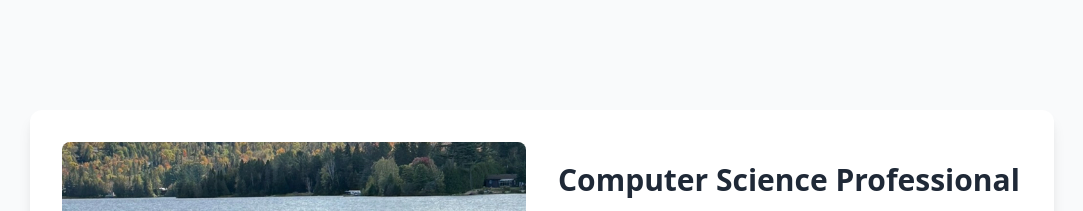
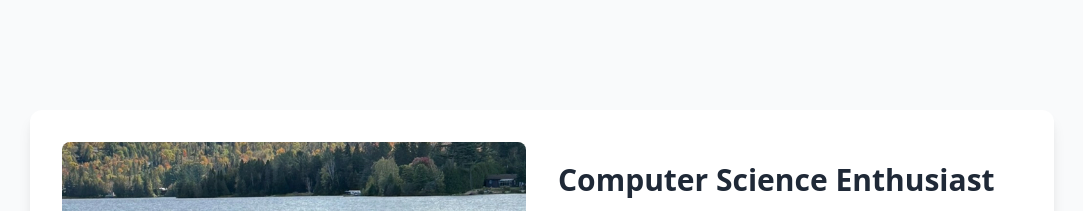
Before and after one commit to achneerov/achneerov.com, a plain HTML site: page index.html in a window 1280 px wide. Shown: the top 211 px of the page, without its empty margins (98-1181 px from the left). Drawn offline with nearby package versions, Linux system fonts and the light colour scheme.

Commit message:
Update index.html

```diff
--- a/index.html
+++ b/index.html
@@ -18,7 +18,7 @@
 
             <div class="flex-1 space-y-4">
                 <h1 class="text-3xl font-bold text-gray-800">
-                    Computer Science Professional
+                    Computer Science Enthusiast
                 </h1>
 
                 <div class="space-y-4 text-gray-600">
```
